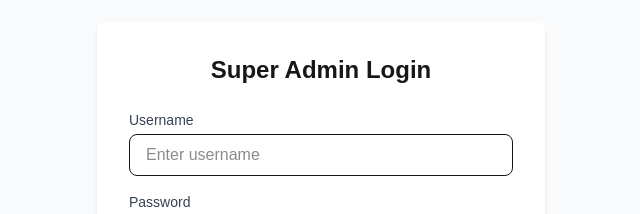
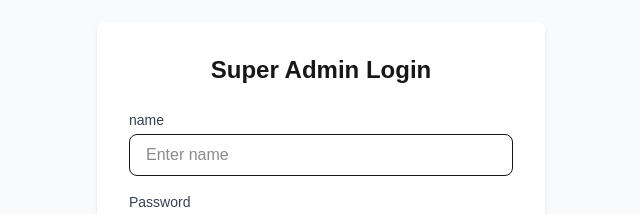
Before and after one commit to Team-Techworms-nexus/Trae_NexusTeam_AlumniConnect, a Next.js app in the folder frontend/: page /superadmin in a window 1280 px wide. Shown: the part 216-430 px from the top of the page, without its empty margins (319-959 px from the left). Built offline with nearby package versions, Linux system fonts and the light colour scheme.

Commit message:
Deployment update :- 10

```diff
--- a/frontend/src/app/superadmin/page.tsx
+++ b/frontend/src/app/superadmin/page.tsx
@@ -4,7 +4,7 @@ import { useState, useEffect } from 'react';
 import { useRouter } from 'next/navigation';
 
 interface SuperAdminCredentials {
-  username: string;
+  name: string;
   password: string;
 }
 
@@ -42,7 +42,7 @@ interface CollegeMeta {
 export default function SuperAdminDashboard() {
   const router = useRouter();
   const [isAuthenticated, setIsAuthenticated] = useState(false);
-  const [credentials, setCredentials] = useState<SuperAdminCredentials>({ username: '', password: '' });
+  const [credentials, setCredentials] = useState<SuperAdminCredentials>({ name: '', password: '' });
   const [loginError, setLoginError] = useState('');
   const [isLoggingIn, setIsLoggingIn] = useState(false);
 
@@ -168,7 +168,7 @@ export default function SuperAdminDashboard() {
   const handleLogout = () => {
     sessionStorage.removeItem('superadmin_token');
     setIsAuthenticated(false);
-    setCredentials({ username: '', password: '' });
+    setCredentials({ name: '', password: '' });
   };
 
   const filteredColleges = colleges.filter(college => {
@@ -192,17 +192,17 @@ export default function SuperAdminDashboard() {
 
           <form onSubmit={handleLogin} className="space-y-4">
             <div>
-              <label htmlFor="username" className="block text-sm font-medium text-gray-700 mb-1">
-                Username
+              <label htmlFor="name" className="block text-sm font-medium text-gray-700 mb-1">
+                name
               </label>
               <input
-                id="username"
+                id="name"
                 type="text"
                 required
-                value={credentials.username}
-                onChange={(e) => setCredentials({...credentials, username: e.target.value})}
+                value={credentials.name}
+                onChange={(e) => setCredentials({...credentials, name: e.target.value})}
                 className="w-full px-4 py-2 border rounded-lg focus:ring-2 focus:ring-blue-500"
-                placeholder="Enter username"
+                placeholder="Enter name"
               />
             </div>
 
```
Also changed, not shown: 1 other file (tests, documents, lock files or other folders).
